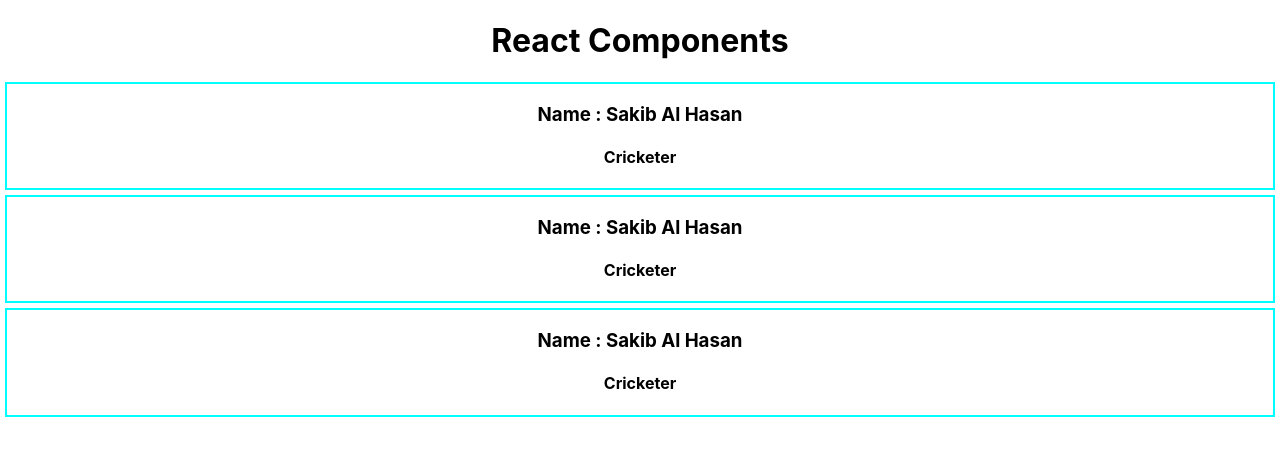
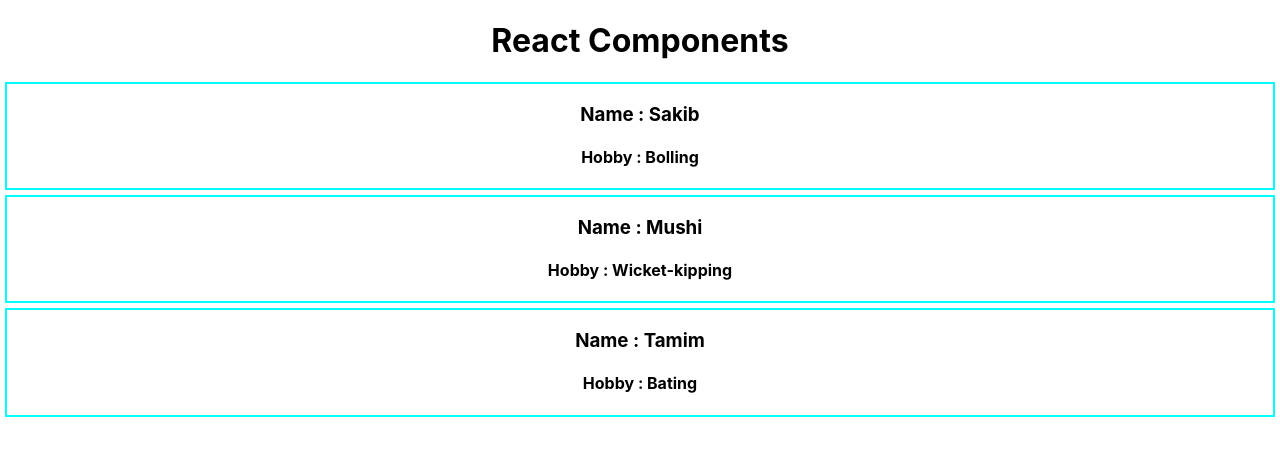
Before and after one commit to Prodip2416/react-exercise, a React (Create React App) app in the folder core-concepts/: page / in a window 1280 px wide. Shown: the top 456 px of the page. Built offline with nearby package versions, Linux system fonts and the light colour scheme.

Commit message:
understanding props in react

```diff
--- a/core-concepts/src/App.js
+++ b/core-concepts/src/App.js
@@ -5,24 +5,25 @@ import './App.css';
 function App() {
   return (
     <div className="App">
-        <h1>React Components</h1>
-        <Person/>
-        <Person/>
-        <Person/>
+      <h1>React Components</h1>
+      <Person name="Sakib" hobby="Bolling" />
+      <Person name="Mushi" hobby="Wicket-kipping" />
+      <Person name="Tamim" hobby="Bating" />
     </div>
   );
 }
 
-function Person() {
+function Person(props) {
   const myStyle = {
-    color:'black',
+    color: 'black',
     border: '2px solid cyan',
     margin: '5px'
   }
+  console.log(props);
   return (
     <div style={myStyle}>
-      <h3>Name : Sakib Al Hasan</h3>
-      <h4>Cricketer</h4>
+      <h3>Name : {props.name}</h3>
+      <h4>Hobby : {props.hobby}</h4>
     </div>
   )
 }
```
